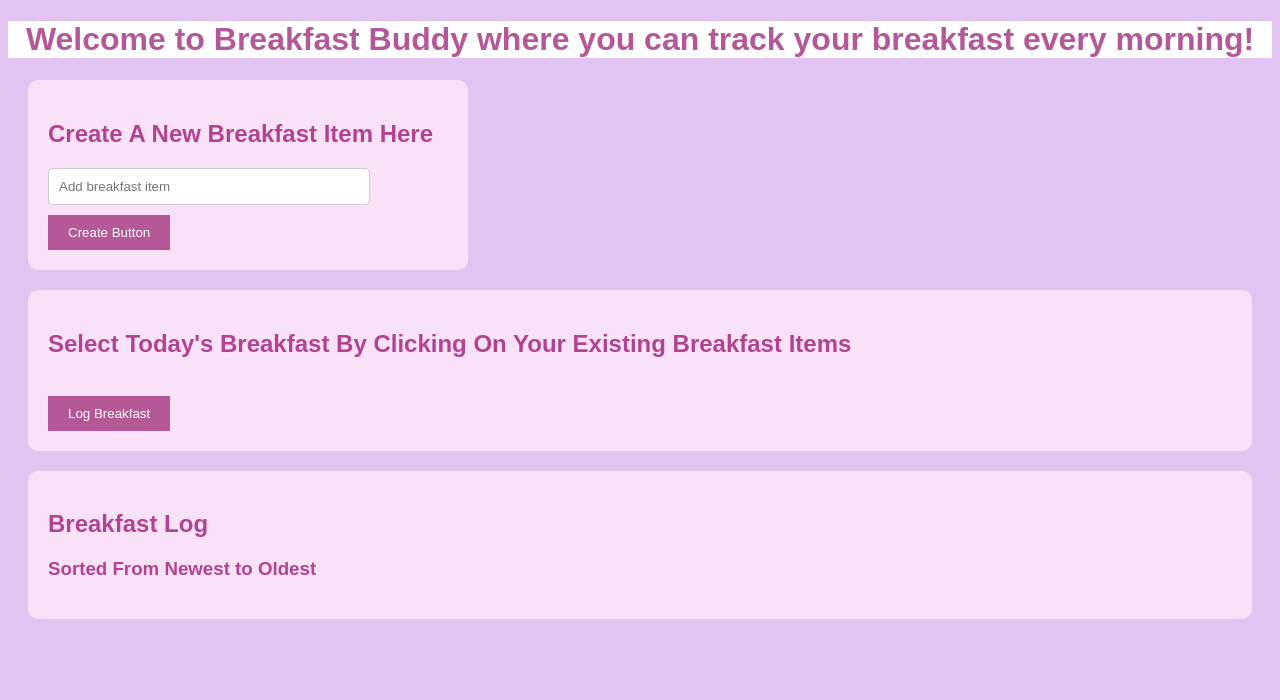
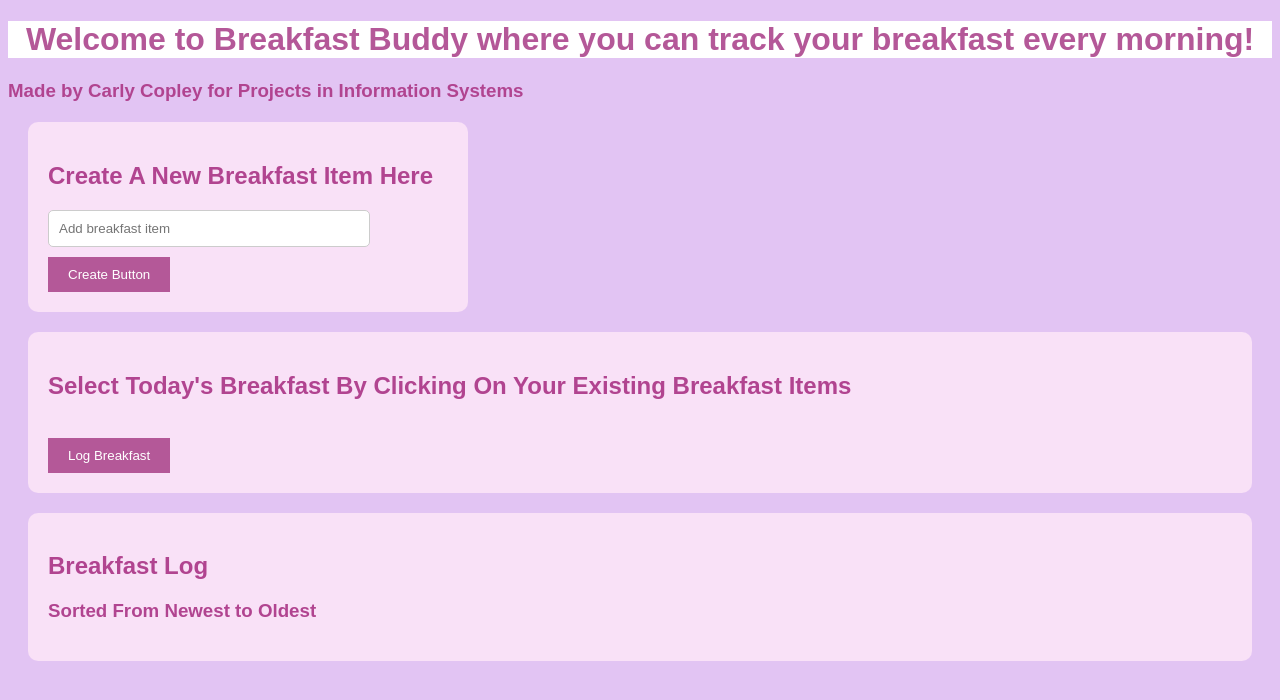
Before and after one commit to carlycopley/psychic-bassoon, a website: page public/index.html in a window 1280 px wide. Drawn offline with Linux system fonts and the light colour scheme; no server answers.

Commit message:
Update index.html

```diff
--- a/public/index.html
+++ b/public/index.html
@@ -101,6 +101,7 @@
 <body>
 
     <h1>Welcome to Breakfast Buddy where you can track your breakfast every morning!</h1>
+    <h3>Made by Carly Copley for Projects in Information Systems</h3>
 
     <div id="inputSection">
         <h2>Create A New Breakfast Item Here</h2>
```
